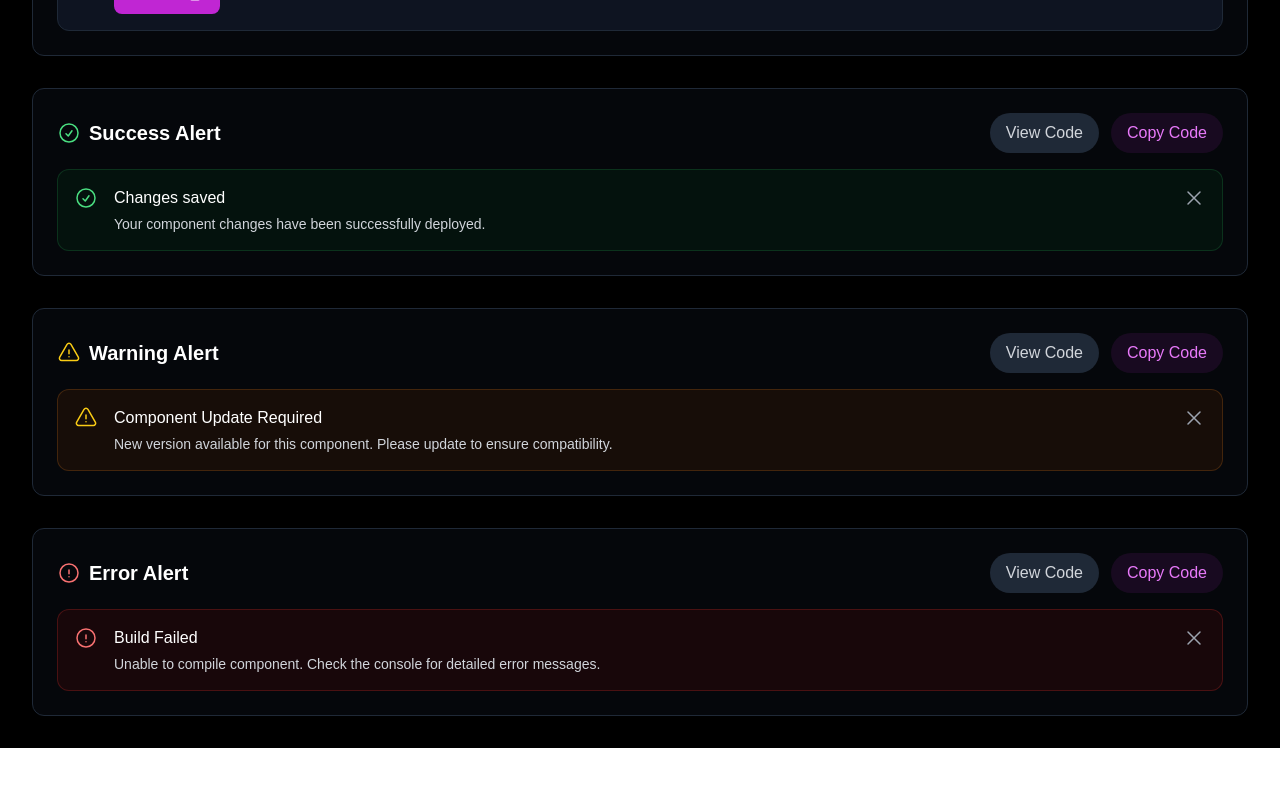
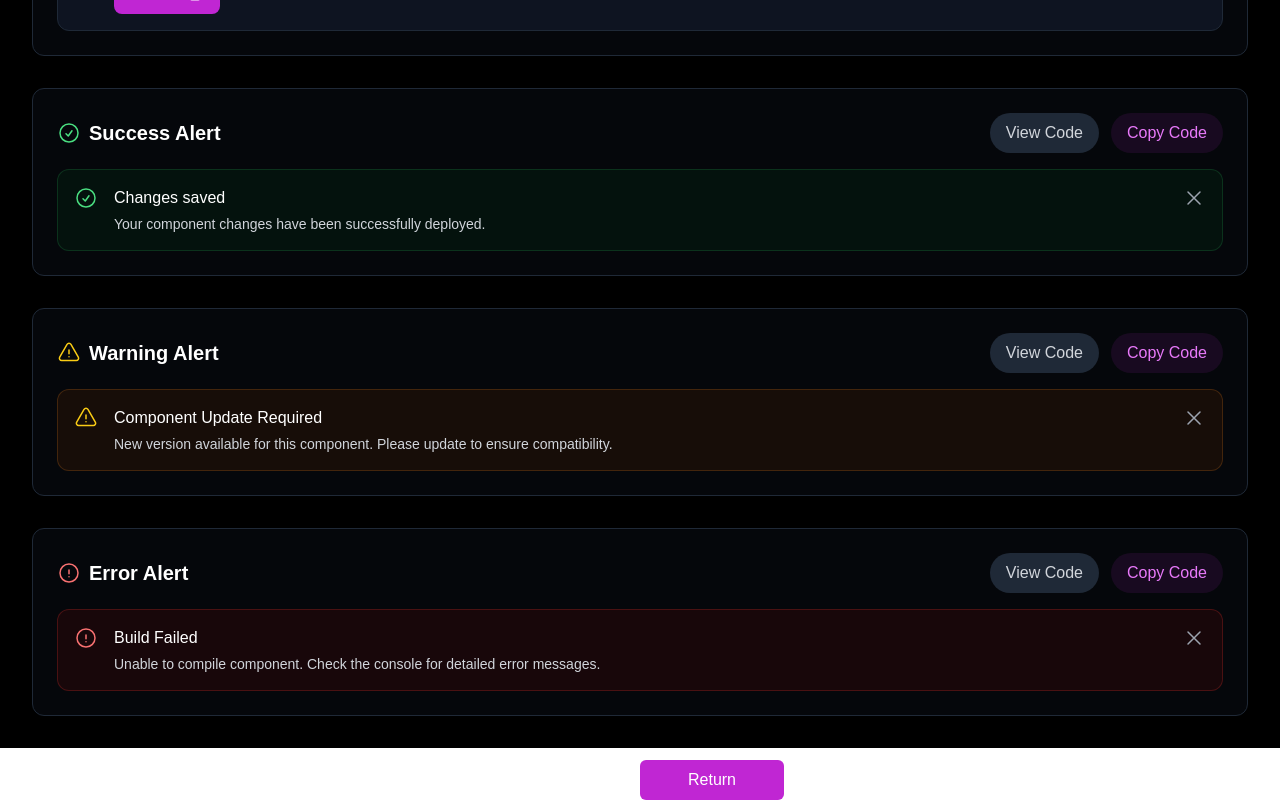
Before and after one commit to Naval1525/UI_Library, a Next.js app: page /alert in a window 1280 px wide. Shown: the part 341-1141 px from the top of the page. Before the commit the page ends 1089 px from the top, so only its background shows below. Built offline with nearby package versions, Linux system fonts and the light colour scheme.

Commit message:
added return option

```diff
--- a/app/(Dashboard)/layout.js
+++ b/app/(Dashboard)/layout.js
@@ -1,21 +1,30 @@
-import ComponentLibrary from "./_components/ComponentLibrary";
+"use client"
 
 
-function layout({ children }) {
+function Layout({ children }) {
+  const handleBackClick = () => {
+    console.log("Going back to the previous page...");
+    // Go back to the previous page
+    window.history.back();
+  };
+
   return (
     <div className="text-black">
-        {children}
+      {children}
 
-      <div className=" h-full md:w-64 flex-col fixed inset-y-0 z-50 md:flex hidden">
+      <div className="h-full md:w-64 flex-col fixed inset-y-0 z-50 md:flex hidden"></div>
 
+      <div className="md:ml-64">
+        {/* Back button */}
+        <button
+          onClick={handleBackClick}
+          className="p-2 bg-fuchsia-600 text-white rounded-md ml-96 mt-3 w-36"
+        >
+          Return
+        </button>
       </div>
-
-      <div className="md:ml-64  ">
-
-        </div>
-
-
     </div>
   );
 }
-export default layout;
+
+export default Layout;
```
